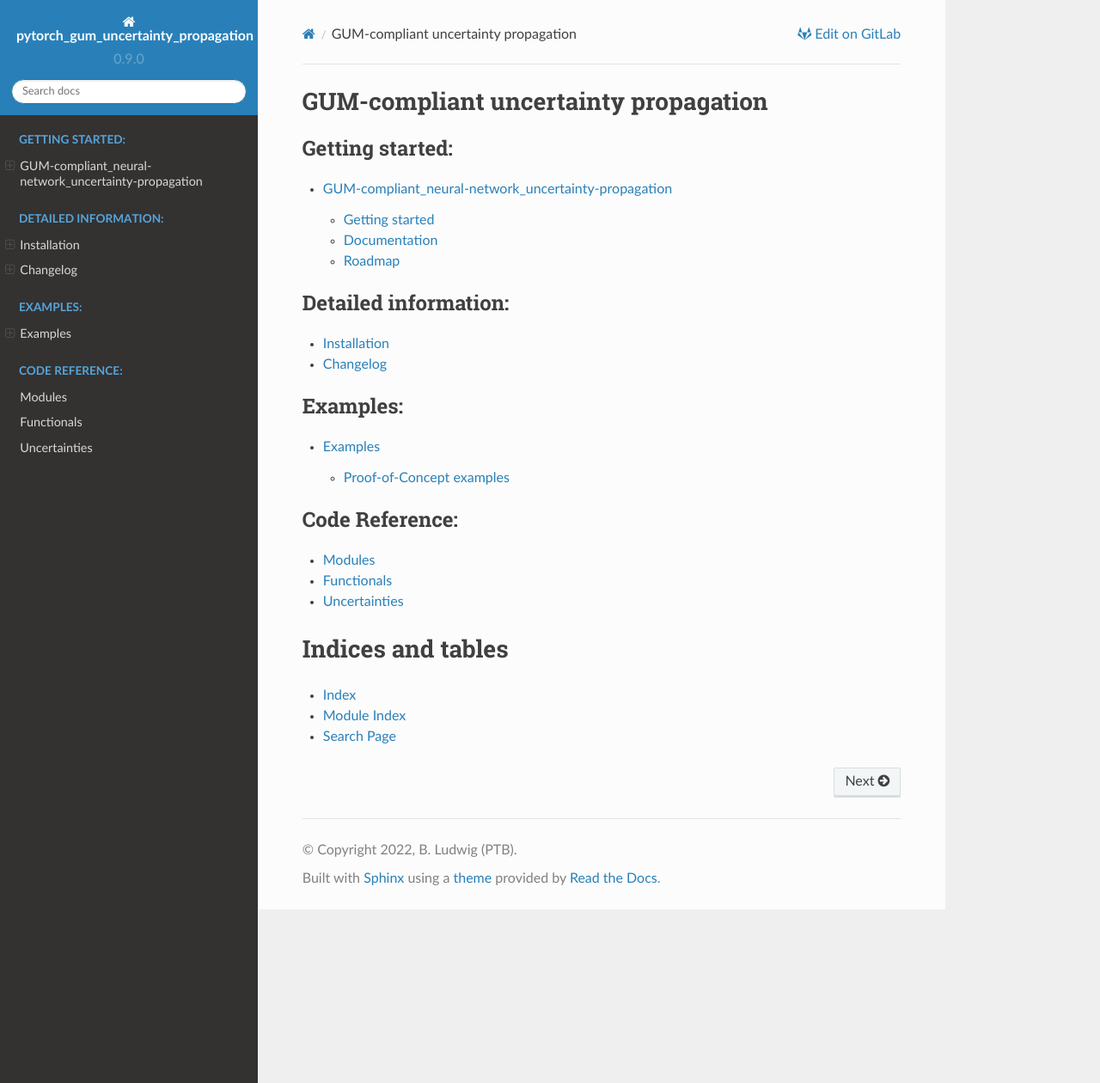
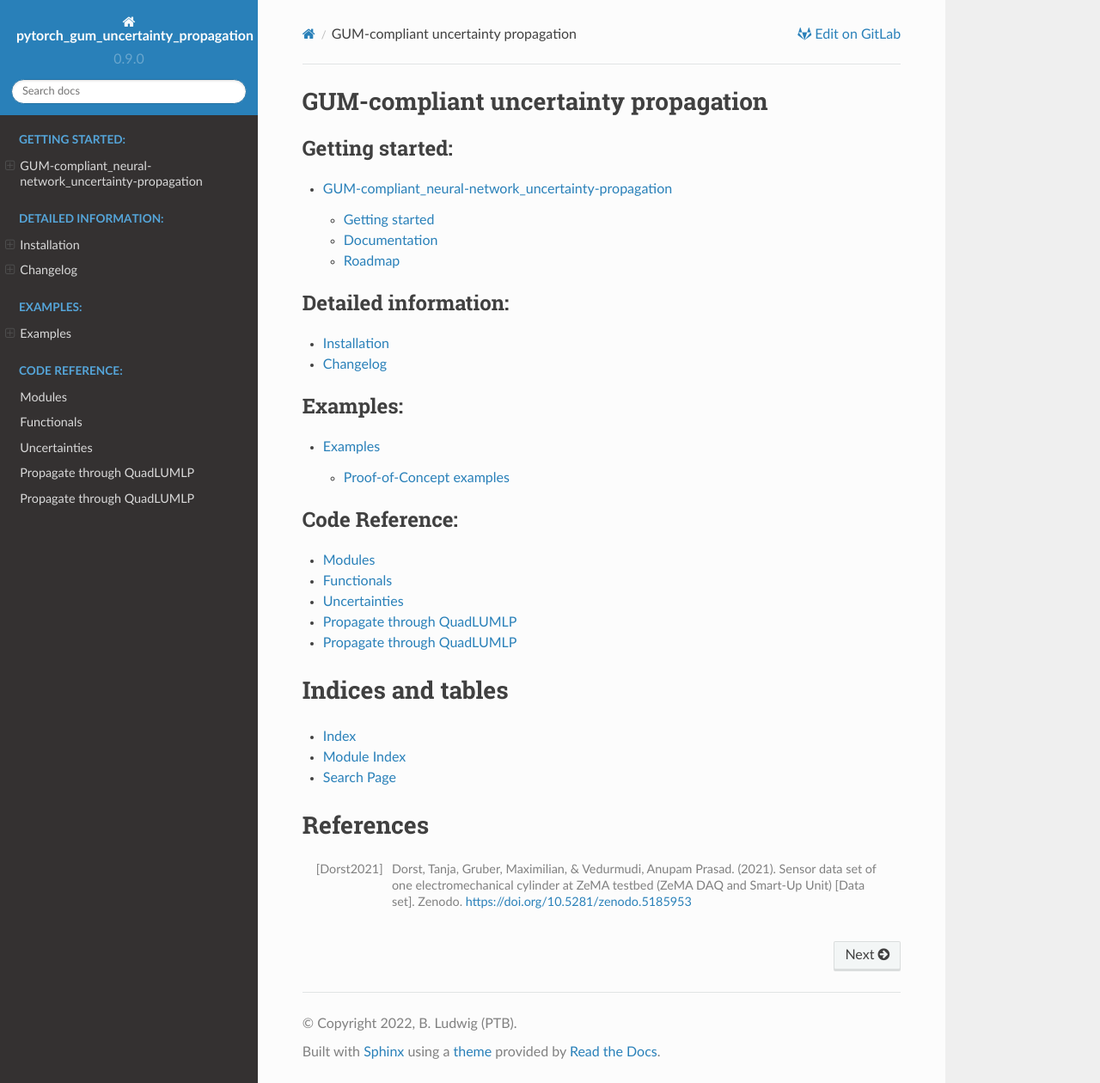
Before and after one commit to BjoernLudwigPTB/pytorch_gum_uncertainty_propagation, a Sphinx documentation site: the page built from docs/index.rst, in a window 1280 px wide and 1260 px high. Shown: the whole window at 86% size. Built offline with Sphinx 7.4.7 and the Read the Docs theme 2.0.0, drawn with Linux system fonts in a browser that asks for light colours.

Commit message:
docs(zema_dataset): introduce ZeMA dataset extraction function into docs

```diff
--- a/docs/index.rst
+++ b/docs/index.rst
@@ -29,6 +29,8 @@
    pytorch_gum_uncertainty_propagation.modules
    pytorch_gum_uncertainty_propagation.functionals
    pytorch_gum_uncertainty_propagation.uncertainties
+   pytorch_gum_uncertainty_propagation.zema_dataset
+   pytorch_gum_uncertainty_propagation.zema_dataset
 
 Indices and tables
 ==================
@@ -36,3 +38,11 @@
 * :ref:`genindex`
 * :ref:`modindex`
 * :ref:`search`
+
+References
+==========
+
+.. [Dorst2021] Dorst, Tanja, Gruber, Maximilian, & Vedurmudi, Anupam Prasad. (2021).
+                Sensor data set of one electromechanical cylinder at ZeMA testbed (ZeMA
+                DAQ and Smart-Up Unit) [Data set]. Zenodo.
+                https://doi.org/10.5281/zenodo.5185953
--- /dev/null
+++ b/docs/pytorch_gum_uncertainty_propagation.zema_dataset.rst
@@ -0,0 +1,5 @@
+Propagate through QuadLUMLP
+===========================
+
+.. automodule:: pytorch_gum_uncertainty_propagation.uncertain_quadlu_propagate
+    :members:
```
